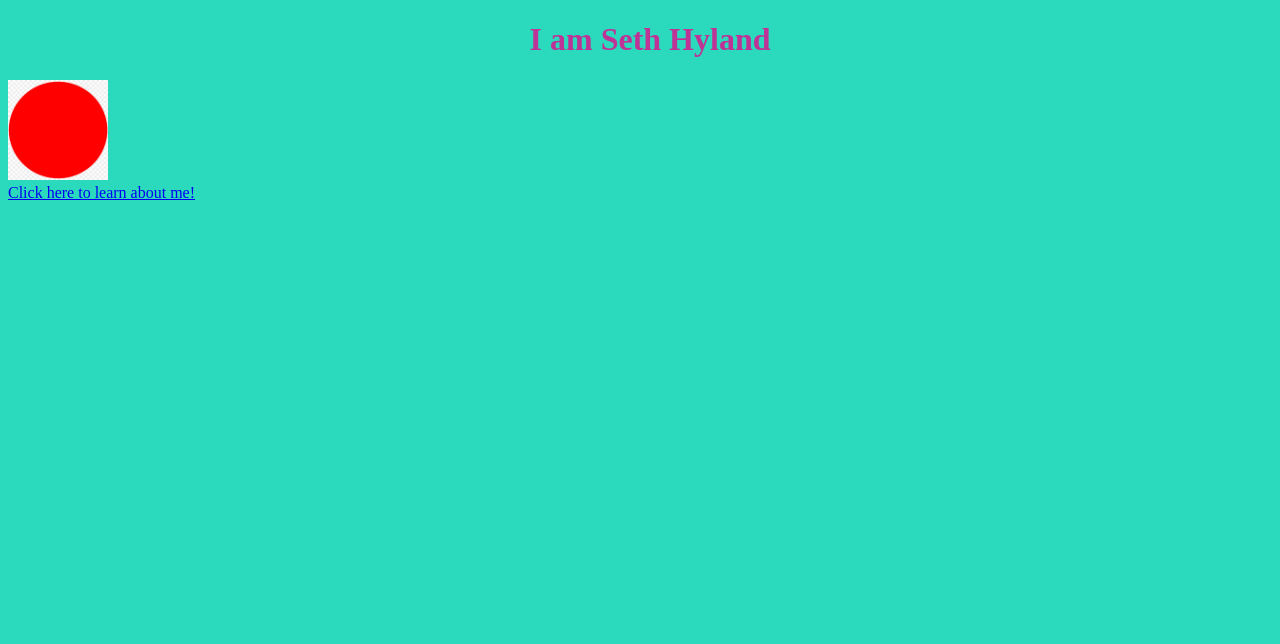
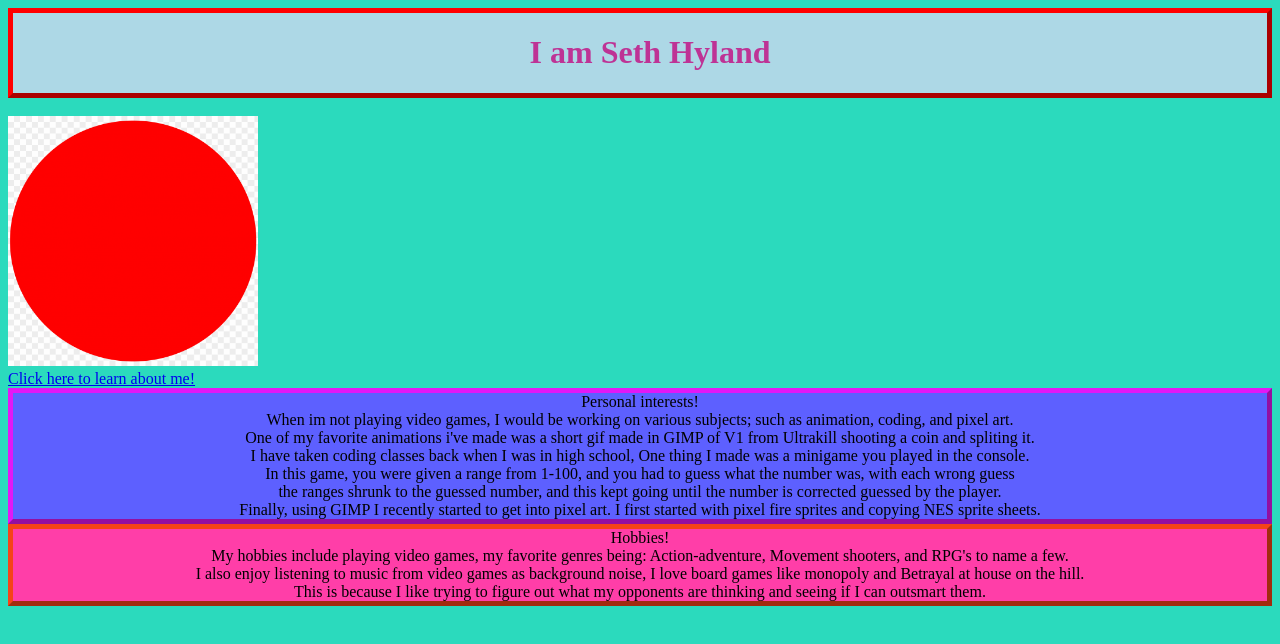
Before and after one commit to SethHyland/website2, a plain HTML site: page index.html in a window 1280 px wide. Drawn offline with Linux system fonts and the light colour scheme.

Commit message:
website2update

```diff
--- a/index.html
+++ b/index.html
@@ -7,13 +7,34 @@
     <meta name="viewport" content="width=device-width, initial-scale=1.0">
     <title>Seth's Website assignment</title>
 </head>
+<style>
+    .photo{
+    border-style: solid;
+    }
+</style>
 <body>
-
+    <div class="myDiv">
     <h1 style="text-align:center;">I am Seth Hyland</h1>
+    </div>
+    <br>
     <!--put a of me here, current pic is a placeholder-->
-    <img src="src\image\redcircle.png" alt="funny picture" width="100" height="100">
+    <img src="src\image\redcircle.png" class=“photo” alt="funny picture" width="250" height="250">
     <br>
 
     <!--this is a relative link-->
     <a href="portfolio.html">Click here to learn about me!</a>
+
+    <br>
+
+    <div class="personal"> Personal interests! <br>When im not playing video games, I would be working on various subjects; such as animation, coding, and pixel art.<br>
+        One of my favorite animations i've made was a short gif made in GIMP of V1 from Ultrakill shooting a coin and spliting it.<br>
+        I have taken coding classes back when I was in high school, One thing I made was a minigame you played in the console.<br>
+        In this game, you were given a range from 1-100, and you had to guess what the number was, with each wrong guess<br>
+        the ranges shrunk to the guessed number, and this kept going until the number is corrected guessed by the player.<br>
+        Finally, using GIMP I recently started to get into pixel art. I first started with pixel fire sprites and copying NES sprite sheets.</div>
+
+        <div class="hobbies"> Hobbies! <br>My hobbies include playing video games, my favorite genres being: Action-adventure, Movement shooters, and RPG's to name a few. <br>
+        I also enjoy listening to music from video games as background noise, I love board games like monopoly and Betrayal at house on the hill. <br>
+        This is because I like trying to figure out what my opponents are thinking and seeing if I can outsmart them.</div>
 </body>
+</html>
--- a/mystyle.css
+++ b/mystyle.css
@@ -6,3 +6,23 @@ body {
     color: rgb(190, 51, 149);
     margin-left: 20px;
   }
+
+  .photo { border: 2px; }
+
+  .myDiv {
+    border: 5px outset red;
+    background-color: lightblue;
+    text-align: center;
+    }
+
+  .personal {
+    border: 5px outset rgb(226, 24, 245);
+    background-color: rgb(93, 96, 255);
+    text-align: center;
+    }
+
+    .hobbies {
+      border: 5px outset rgb(245, 68, 24);
+      background-color: rgb(255, 62, 168);
+      text-align: center;
+    }
```
Also changed, not shown: portfolio.html (+30 -2 lines), src/image/THE_LORDE.webp (added), src/image/jail.webp (added), src/image/maxwell.png (added), src/image/tf2funny.jpg (added), src/image/tree.webp (added), 1 other file.
